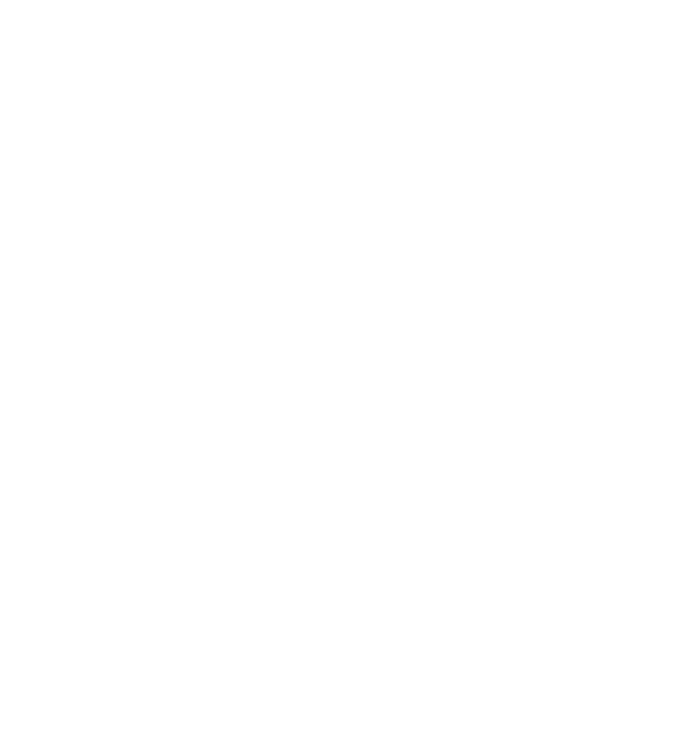
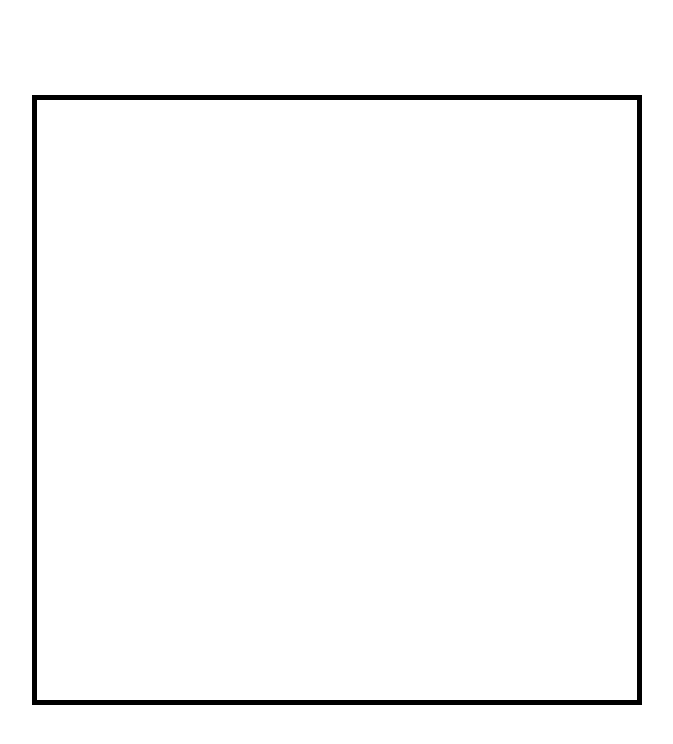
Before and after one commit to Cordovas-cmd/parallax-backgrounds, a plain HTML site: page index.html in a window 1280 px wide. Shown: the whole page, without its empty margins (303-976 px from the left). Drawn offline with Linux system fonts and the light colour scheme.

Commit message:
setting up canvas box and size

```diff
--- a/index.html
+++ b/index.html
@@ -8,6 +8,8 @@
 </head>
 <body>
 
+    <canvas id="canvas1"></canvas>
+
     <script src="script.js"></script>
 </body>
 </html>
--- a/script.js
+++ b/script.js
@@ -0,0 +1,12 @@
+const canvas = document.getElementById('canvas1');
+
+const ctx = canvas.getContext('2d');
+
+console.log(ctx)
+
+// for scaling purposes make canvas width and height the same as we set in css
+
+const CANVAS_WIDTH = canvas.width = 600;
+const CANVAS_HEIGHT = canvas.height = 600;
+
+// bring image in to JS
--- a/style.css
+++ b/style.css
@@ -0,0 +1,9 @@
+#canvas1 {
+    border: 5px solid black;
+    position: absolute;
+    top: 50%;
+    left: 50%;
+    transform: translate(-50%, -50%);
+    width: 600px;
+    height: 600px;
+}
```
